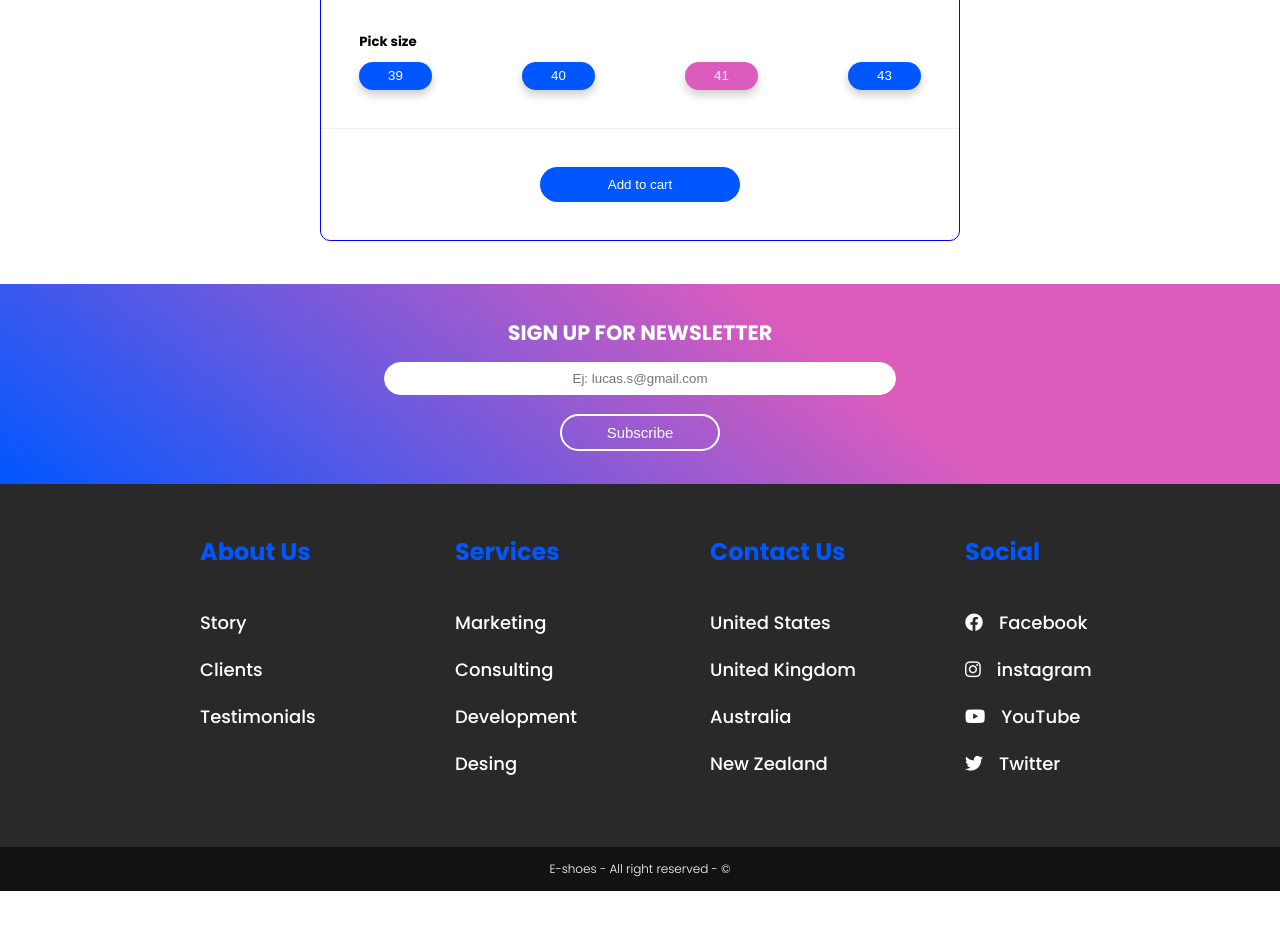
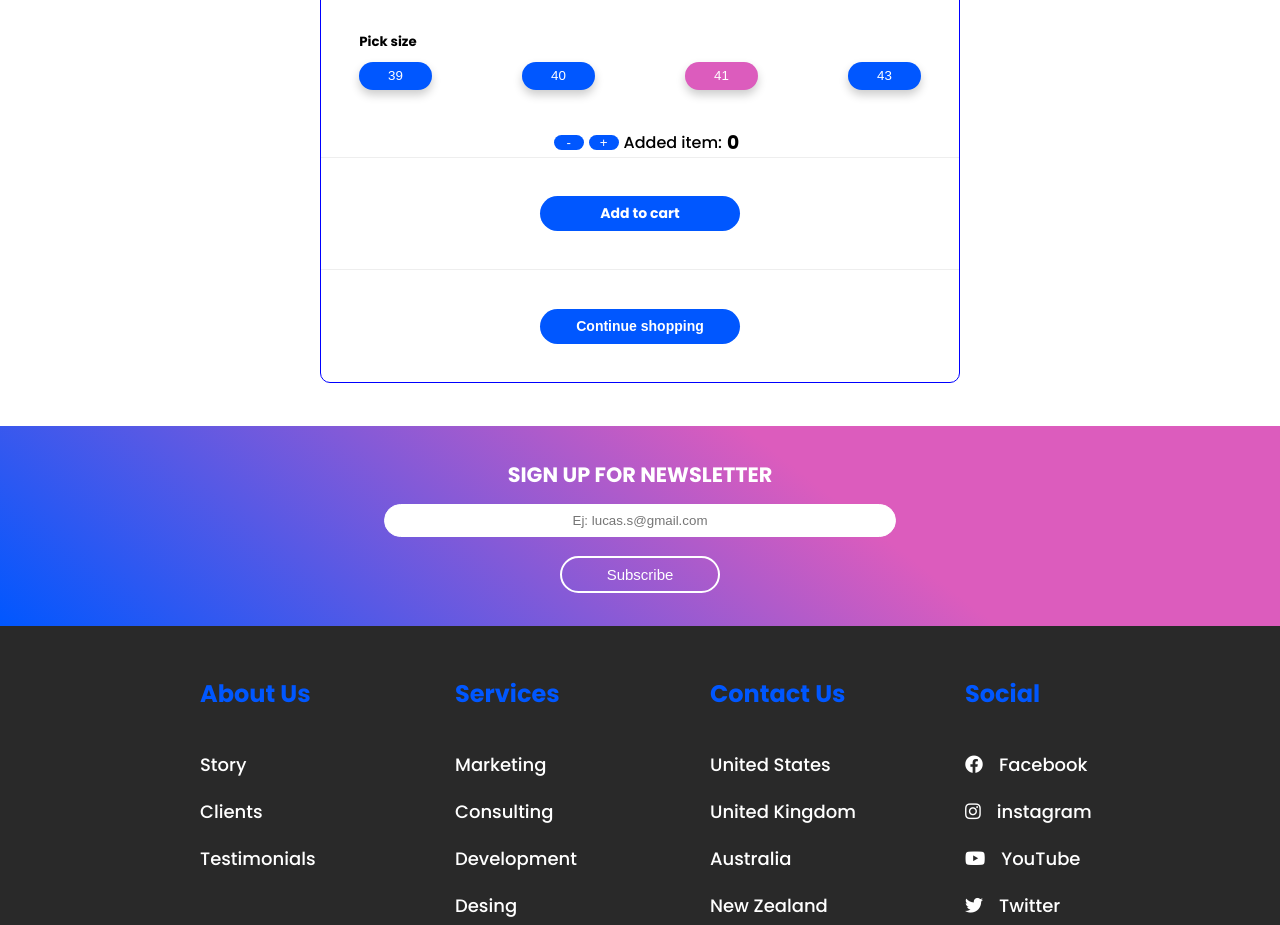
Before and after one commit to lucassingh/coder-shop, a React (Create React App) app: page /product-detail/1 in a window 1280 px wide. Shown: the part 780-1705 px from the top of the page. Before the commit the page ends 1671 px from the top, so only its background shows below. Built offline with nearby package versions, Linux system fonts and the light colour scheme; the HTML template or start-up script is replaced by a standard one.

Commit message:
redirection with event

```diff
--- a/src/App.scss
+++ b/src/App.scss
@@ -23,8 +23,6 @@ body {
         color: $primary-color;
     }
 }
-
-//
 
 .container-section {
     text-align: center;
@@ -56,8 +54,6 @@ body {
             color: $primary-color;
         }
     }
-
-
 }
 
 // cart section
--- a/src/components/cartItem/CarItem.jsx
+++ b/src/components/cartItem/CarItem.jsx
@@ -8,7 +8,7 @@ function CartItem(props) {
             <div className="container-title-section-cart">
                 <h2 className="title-section">Your Cart</h2>
             </div>
-            <div className="cart-item-container">
+            {/* <div className="cart-item-container">
                 <div className="cart-item-wrapper">
                     { props.data.map((item, index) => {
                         return(
@@ -36,7 +36,7 @@ function CartItem(props) {
                 <div className="cart-container-purchase">
                     <button className="cart-purchase-button">Purchase</button>
                 </div>
-            </div>
+            </div>*/}
         </>
     );
 }
--- /dev/null
+++ b/src/components/cartItem/count-item/Count.css
@@ -0,0 +1,36 @@
+.container-count {
+    width: 100%;
+    display: flex;
+    justify-content: center;
+    align-items: center;
+}
+
+.cont-button {
+    width: 70%;
+    padding-left: 2%;
+    display: flex;
+    justify-content: center;
+    align-items: center;
+}
+
+.cart-button {
+    width: 30px;
+    outline: none;
+    background: #0057ff;
+    color:  #fff;
+    border-radius: 50px;
+    border: none;
+    padding: 0;
+    height: 15px;
+    margin-right: 5px;
+    text-align: center;
+}
+
+.cart-button:hover {
+    background:#dc5cbd;
+    cursor:pointer;
+}
+
+.cart-text {
+    margin-right: 5px;
+}
--- a/src/components/cartItem/count-item/Count.jsx
+++ b/src/components/cartItem/count-item/Count.jsx
@@ -1,5 +1,6 @@
 import React, { useState } from 'react'
 import PropTypes from 'prop-types';
+import './Count.css'
 
 const Count = () => {
 
--- a/src/components/products/product-detail/ProductDetail.jsx
+++ b/src/components/products/product-detail/ProductDetail.jsx
@@ -1,6 +1,18 @@
 import React from 'react'
+import Count from './../../cartItem/count-item/Count';
+import { useHistory } from 'react-router-dom';
 
 const ProductDetail = () => {
+
+    let history = useHistory();
+
+    const handleClickAdd = () => {
+        alert('Producto agregado al carrito')
+    }
+
+    const redirect = () => {
+        history.push('/cart')
+    }
 
     return (
         <>
@@ -31,8 +43,14 @@ const ProductDetail = () => {
                             <button>43</button>
                         </div>
                     </div>
+                    <div className="container-count">
+                        <Count/>
+                    </div>
                     <div className="product-detail-button">
-                        <button>Add to cart</button>
+                        <div className="link" onClick={handleClickAdd}>Add to cart</div>
+                    </div>
+                    <div className="product-detail-button">
+                        <button className="link" onClick={redirect}>Continue shopping</button>
                     </div>
                 </div>
             </div>
--- a/src/scss/_product-detail.scss
+++ b/src/scss/_product-detail.scss
@@ -85,9 +85,8 @@ button.active {
     display: flex;
     justify-content: center;
     align-items: center;
-}
 
-.product-detail-button button {
+    .link {
         width: 200px;
         outline: none;
         background: #0057ff;
@@ -96,11 +95,18 @@ button.active {
         border: none;
         padding: 0;
         height: 35px;
+        text-decoration: none;
+        display: flex;
+        justify-content: center;
+        align-items: center;
+        font-size: 14px;
+        font-weight: bold;
     }
 
-.product-detail-button button:hover {
+    .link:hover {
         background: #dc5cbd;
         cursor: pointer;
+    }
 }
 
 @media screen and (min-width: 768px) {
```
Also changed, not shown: 1 other file (tests, documents, lock files or other folders). Lines whose indentation alone changed are shown as unchanged.
